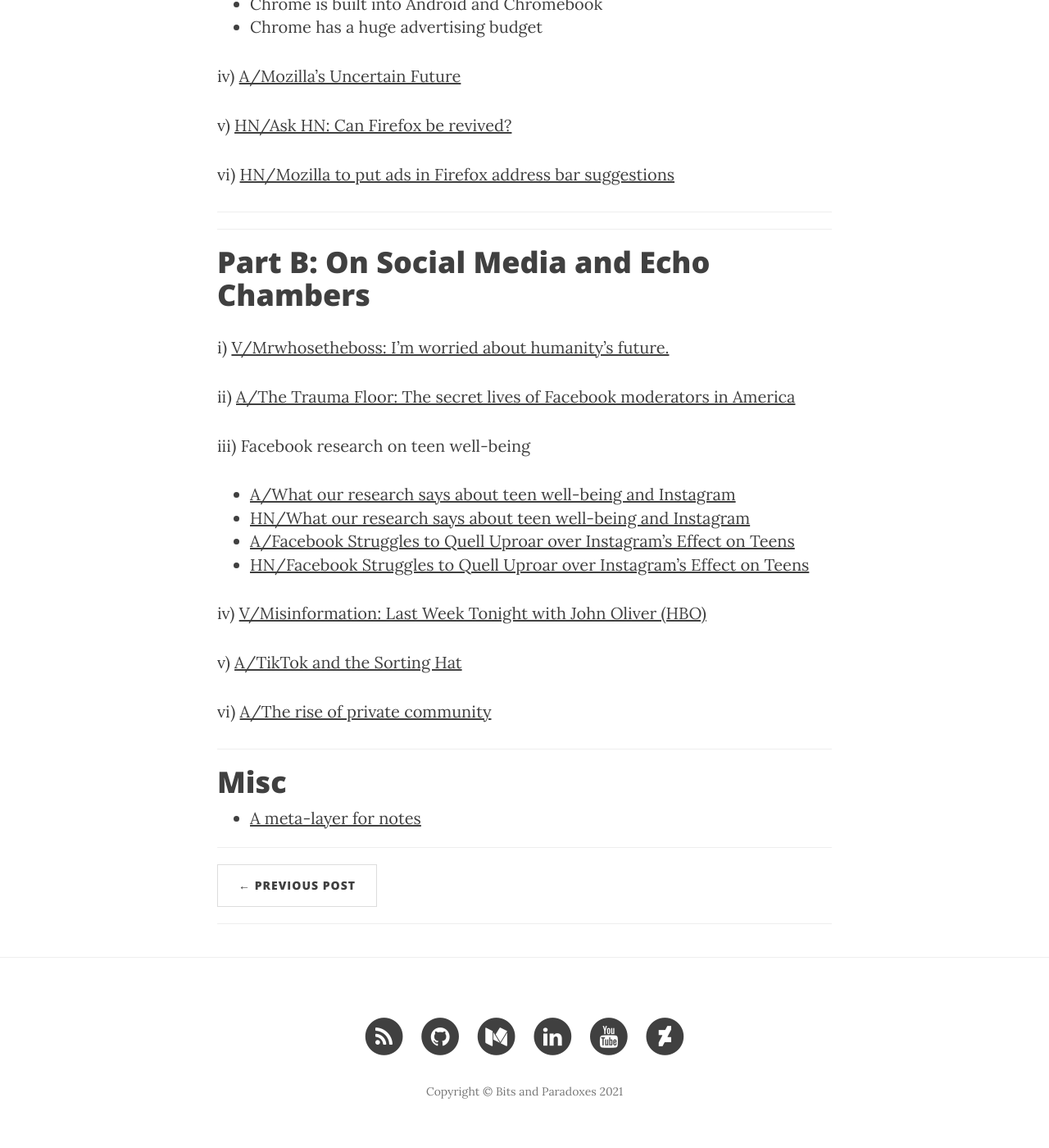
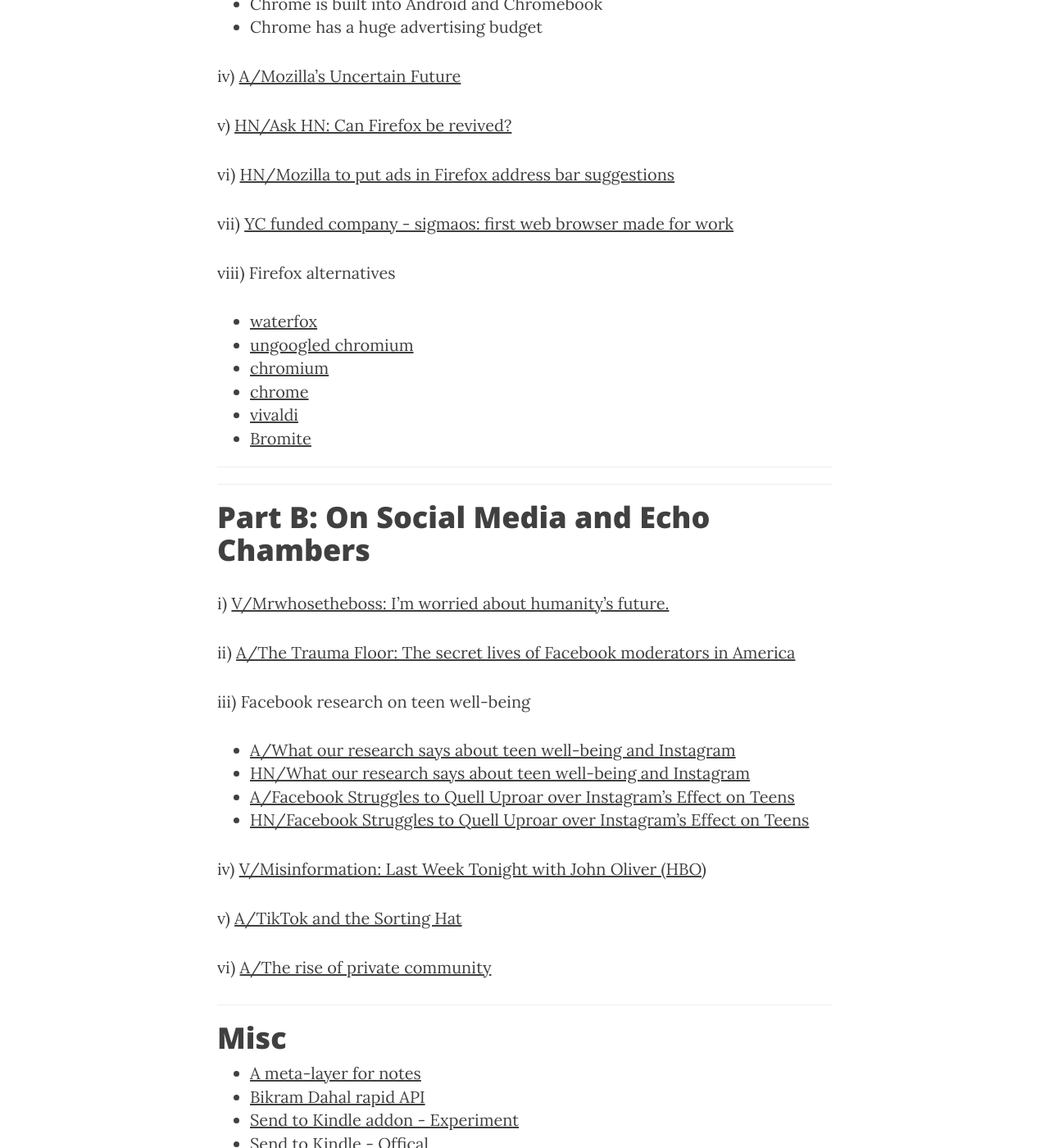
Before and after one commit to NISH1001/NISH1001.github.io, a Jekyll site: the page built from _posts/2021-11-05-the-void-002.markdown, in a window 1280 px wide and 1400 px high, scrolled down 1648 px. Shown: the whole window at 82% size. Built offline with Jekyll 4.4.1, drawn with Linux system fonts in a browser that asks for light colours; comment, search, counter and statistics services are not loaded; some of the changed text lies outside the part shown.

Commit message:
Update references to the void 002

```diff
--- a/_posts/2021-11-05-the-void-002.markdown
+++ b/_posts/2021-11-05-the-void-002.markdown
@@ -51,6 +51,16 @@
 
 vi) [HN/Mozilla to put ads in Firefox address bar suggestions](https://news.ycombinator.com/item?id=28783381){:class="paradox"}
 
+vii) [YC funded company - sigmaos: first web browser made for work](https://sigmaos.com/)
+
+viii) Firefox alternatives
+- [waterfox](https://www.waterfox.net/){:class="paradox"}
+- [ungoogled chromium](https://github.com/Eloston/ungoogled-chromium){:class="paradox"}
+- [chromium](https://www.chromium.org/){:class="paradox"}
+- [chrome](https://www.google.com/chrome/){:class="paradox"}
+- [vivaldi](https://vivaldi.com/){:class="paradox"}
+- [Bromite](https://github.com/bromite/bromite){:class="paradox"}
+
 ---
 ---
 
@@ -77,3 +87,10 @@
 # Misc
 
 - [A meta-layer for notes](https://julian.digital/2020/09/04/a-meta-layer-for-notes/){:class="paradox"}
+- [Bikram Dahal rapid API](https://rapidapi.com/search/bkrmdahal){:class="paradox"}
+- [Send to Kindle addon - Experiment](https://github.com/BkrmDahal/Send-to-Kindle-Chrome-Extension){:class="paradox"}
+- [Send to Kindle - Offical](https://www.amazon.com/gp/sendtokindle){:class="paradox"}
+- [DaVinci Resolve](https://www.blackmagicdesign.com/products/davinciresolve/){:class="paradox"}
+- [OBS project](https://obsproject.com/){:class="paradox"}
+- [Freshworks a JuniorVc](https://ajuniorvc.com/freshworks-india-saas-zoho-unicorn-ipo-story-history-girish/){:class="paradox"}
+- [Sentry](https://sentry.io/){:class="paradox"}
```
Also changed, not shown: other parts of _posts/2021-11-05-the-void-002.markdown (+1 -1 lines).
